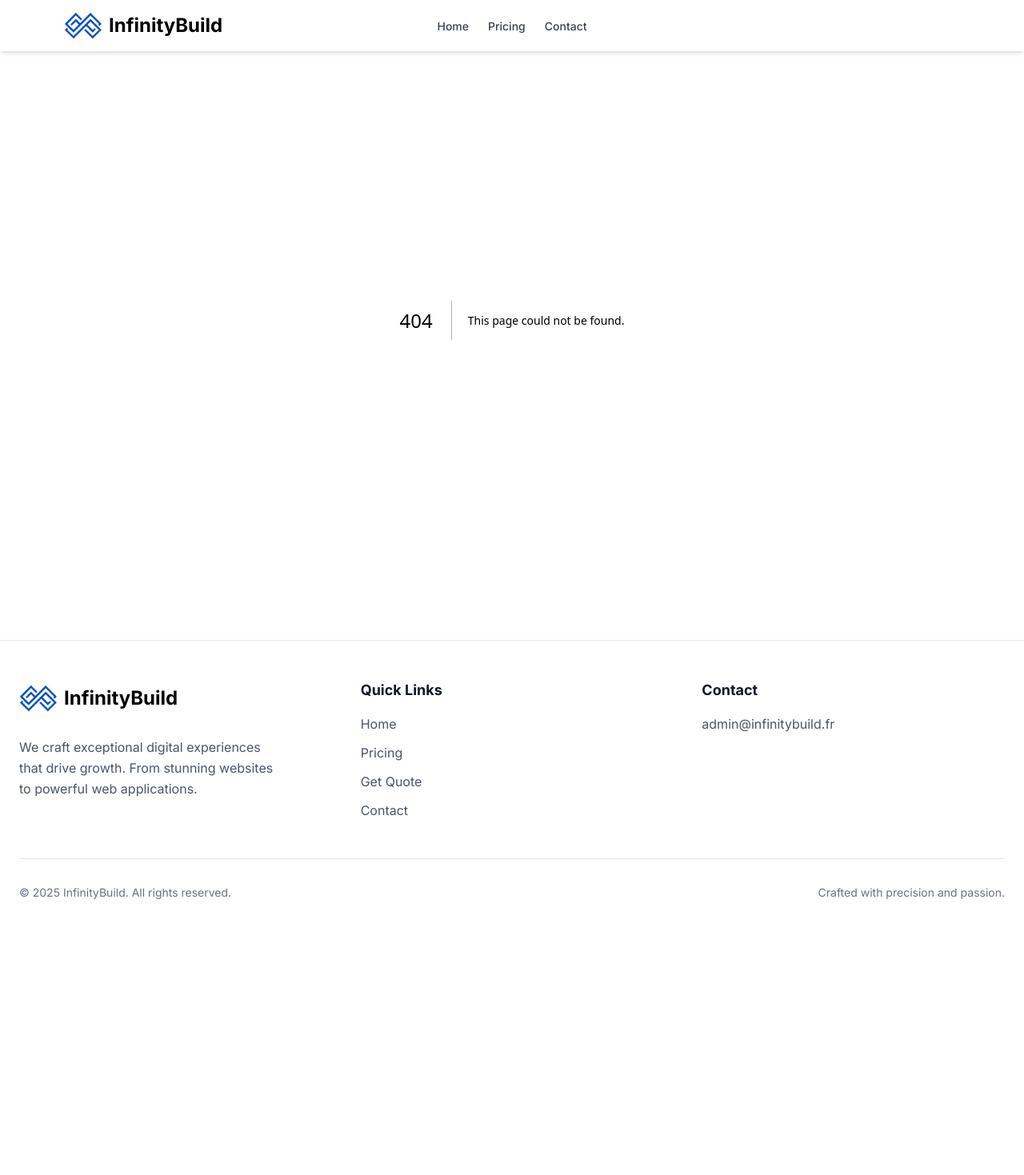
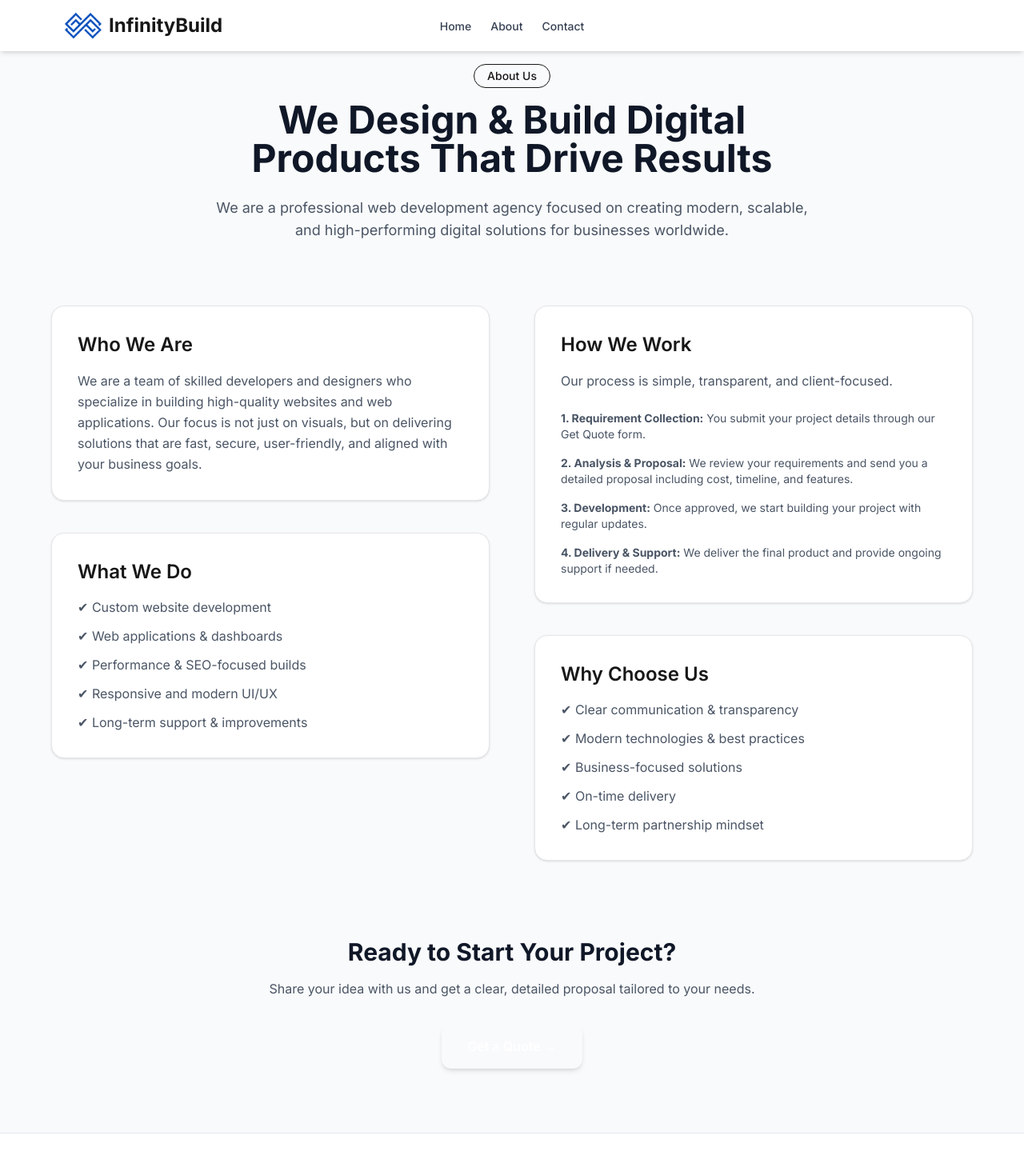
Before and after one commit to Ahmedjalalz/Infinitybuild, a Next.js app: page /about in a window 1280 px wide. Before the commit this address had no page. Shown: the top 1469 px of the page at 80% size. Before the commit the page ends 1174 px from the top, so only its background shows below. Built offline with nearby package versions, Linux system fonts and the light colour scheme.

Commit message:
Complete in English

```diff
--- /dev/null
+++ b/src/app/about/page.jsx
@@ -0,0 +1,143 @@
+import Link from "next/link"
+
+export const metadata = {
+  title: 'About Us',
+  description:
+    'Learn more about our web development agency, our process, and how we help businesses grow through modern digital solutions.',
+}
+
+export default function AboutPage() {
+  return (
+    <section className="bg-gray-50 min-h-screen py-20 px-4">
+      <div className="max-w-6xl mx-auto">
+
+        {/* Header */}
+        <div className="text-center max-w-3xl mx-auto mb-20">
+          <span
+            className="inline-block px-4 py-1 rounded-full text-sm border border-[var(--primary-color)]/70 font-medium mb-4"
+            style={{
+              backgroundColor:
+                'color-mix(in srgb, var(--primary-color) 5%, transparent)',
+              color: 'var(--primary-color)',
+            }}
+          >
+            About Us
+          </span>
+
+          <h1 className="text-4xl md:text-5xl font-bold text-gray-900 mb-6">
+            We <span className='text-[var(--primary-color)]'>Design & Build</span> Digital Products That Drive Results
+          </h1>
+
+          <p className="text-lg text-gray-600">
+            We are a professional web development agency focused on creating
+            modern, scalable, and high-performing digital solutions for
+            businesses worldwide.
+          </p>
+        </div>
+
+        {/* Main Content */}
+        <div className="grid lg:grid-cols-2 gap-14 items-start">
+
+          {/* Left Content */}
+          <div className="space-y-10">
+
+            <div className="bg-white border border-gray-200 rounded-2xl p-8 shadow-sm transition hover:shadow-md hover:border-[var(--primary-color)]/70">
+              <h3 className="text-2xl text-[var(--primary-color)] font-semibold mb-4">
+                Who We Are
+              </h3>
+              <p className="text-gray-600 leading-relaxed">
+                We are a team of skilled developers and designers who specialize
+                in building high-quality websites and web applications. Our
+                focus is not just on visuals, but on delivering solutions that
+                are fast, secure, user-friendly, and aligned with your business
+                goals.
+              </p>
+            </div>
+
+            <div className="bg-white border border-gray-200 rounded-2xl p-8 shadow-sm transition hover:shadow-md hover:border-[var(--primary-color)]/70">
+              <h3 className="text-2xl text-[var(--primary-color)] font-semibold mb-4">
+                What We Do
+              </h3>
+              <ul className="space-y-3 text-gray-600">
+                <li>✔ Custom website development</li>
+                <li>✔ Web applications & dashboards</li>
+                <li>✔ Performance & SEO-focused builds</li>
+                <li>✔ Responsive and modern UI/UX</li>
+                <li>✔ Long-term support & improvements</li>
+              </ul>
+            </div>
+
+          </div>
+
+          {/* Right Content */}
+          <div className="space-y-10">
+
+            <div className="bg-white border border-gray-200 rounded-2xl p-8 shadow-sm transition hover:shadow-md hover:border-[var(--primary-color)]/70">
+              <h3 className="text-2xl text-[var(--primary-color)] font-semibold mb-4">
+                How We Work
+              </h3>
+              <p className="text-gray-600 leading-relaxed mb-6">
+                Our process is simple, transparent, and client-focused.
+              </p>
+
+              <ol className="space-y-4 text-gray-600 text-sm">
+                <li>
+                  <strong>1. Requirement Collection:</strong> You submit your
+                  project details through our Get Quote form.
+                </li>
+                <li>
+                  <strong>2. Analysis & Proposal:</strong> We review your
+                  requirements and send you a detailed proposal including cost,
+                  timeline, and features.
+                </li>
+                <li>
+                  <strong>3. Development:</strong> Once approved, we start
+                  building your project with regular updates.
+                </li>
+                <li>
+                  <strong>4. Delivery & Support:</strong> We deliver the final
+                  product and provide ongoing support if needed.
+                </li>
+              </ol>
+            </div>
+
+            <div className="bg-white border border-gray-200 rounded-2xl p-8 shadow-sm transition hover:shadow-md hover:border-[var(--primary-color)]/70">
+              <h3 className="text-2xl text-[var(--primary-color)] font-semibold mb-4">
+                Why Choose Us
+              </h3>
+              <ul className="space-y-3 text-gray-600">
+                <li>✔ Clear communication & transparency</li>
+                <li>✔ Modern technologies & best practices</li>
+                <li>✔ Business-focused solutions</li>
+                <li>✔ On-time delivery</li>
+                <li>✔ Long-term partnership mindset</li>
+              </ul>
+            </div>
+
+          </div>
+        </div>
+
+        {/* Bottom CTA */}
+        <div className="text-center mt-24">
+          <h2 className="text-3xl font-bold text-gray-900 mb-4 ">
+            Ready to Start Your Project?
+          </h2>
+          <p className="text-gray-600 mb-8">
+            Share your idea with us and get a clear, detailed proposal tailored
+            to your needs.
+          </p>
+
+          <Link
+            href="/get-quote"
+            className="inline-block px-8 py-4 rounded-xl text-white font-semibold
+                       transition shadow-md hover:shadow-lg hover:-translate-y-0.5"
+            style={{ backgroundColor: 'var(--primary-color)' }}
+          >
+            Get a Quote →
+          </Link>
+        </div>
+
+      </div>
+    </section>
+  )
+}
--- a/src/components/Footer.jsx
+++ b/src/components/Footer.jsx
@@ -1,4 +1,5 @@
 import Image from 'next/image';
+import Link from 'next/link';
 import React from 'react';
 
 const Footer = () => {
@@ -31,24 +32,24 @@ const Footer = () => {
             <h3 className="font-bold text-gray-900 text-lg">Quick Links</h3>
             <ul className="space-y-3">
               <li>
-                <a href="#" className="text-gray-600 hover:text-[var(--primary-color)] transition">
+                <Link href="./" className="text-gray-600 hover:text-[var(--primary-color)] transition">
                   Home
-                </a>
+                </Link>
               </li>
               <li>
-                <a href="#" className="text-gray-600 hover:text-[var(--primary-color)] transition">
-                  Pricing
-                </a>
+                <Link href="./about" className="text-gray-600 hover:text-[var(--primary-color)] transition">
+                  About
+                </Link>
               </li>
               <li>
-                <a href="#" className="text-gray-600 hover:text-[var(--primary-color)] transition">
+                <Link href="./get-quote" className="text-gray-600 hover:text-[var(--primary-color)] transition">
                   Get Quote
-                </a>
+                </Link>
               </li>
               <li>
-                <a href="#" className="text-gray-600 hover:text-[var(--primary-color)] transition">
+                <Link href="./contact" className="text-gray-600 hover:text-[var(--primary-color)] transition">
                   Contact
-                </a>
+                </Link>
               </li>
             </ul>
           </div>
--- a/src/components/Hero.jsx
+++ b/src/components/Hero.jsx
@@ -36,20 +36,25 @@ export default function Hero() {
         {/* Buttons */}
         <div className="mt-10 flex justify-center gap-4 z-10 relative">
           <Link href="/get-quote" className="bg-white cursor-pointer hover:bg-white/90 text-[var(--primary-color)] px-7 py-3 rounded-xl font-semibold shadow-lg inline-block">
-            Start Your Project →
+            Get Started →
           </Link>
 
-          <Link href="/pricing" className="bg-transparent cursor-pointer hover:bg-white/10 text-white px-7 py-3 rounded-xl font-medium border border-white/50 shadow-sm backdrop-blur-sm transition inline-block">
-            View Pricing
+          <Link href="/about" className="bg-transparent cursor-pointer hover:bg-white/10 text-white px-7 py-3 rounded-xl font-medium border border-white/50 shadow-sm backdrop-blur-sm transition inline-block">
+            About Us
           </Link>
         </div>
 
         {/* Stats */}
         <div className="mt-20 grid grid-cols-1 sm:grid-cols-3 gap-12">
+          <Stat value="Custom-Built" label="Solutions" className="text-white" />
+          <Stat value="Client-First" label="Approach" className="text-white" />
+          <Stat value="Scalable & Secure" label="Code" className="text-white" />
+        </div>
+        {/* <div className="mt-20 grid grid-cols-1 sm:grid-cols-3 gap-12">
           <Stat value="50+" label="Projects Delivered" className="text-white" />
           <Stat value="98%" label="Client Satisfaction" className="text-white" />
           <Stat value="5+" label="Years Experience" className="text-white" />
-        </div>
+        </div> */}
 
       </div>
     </section>
@@ -110,7 +115,7 @@ export default function Hero() {
 function Stat({ value, label }) {
   return (
     <div className="text-center">
-      <h3 className="text-4xl font-extrabold text-background">
+      <h3 className="text-3xl font-extrabold text-background">
         {value}
       </h3>
       <p className="mt-2 text-white">{label}</p>
--- a/src/components/Navbar.jsx
+++ b/src/components/Navbar.jsx
@@ -32,8 +32,8 @@ function Navbar() {
           </Link>
         </li>
         <li>
-          <Link href="/pricing" className="hover:text-[var(--primary-color)] text-sm">
-            Pricing
+          <Link href="/about" className="hover:text-[var(--primary-color)] text-sm">
+            About
           </Link>
         </li>
         <li>
--- a/src/components/ServicesSection.jsx
+++ b/src/components/ServicesSection.jsx
@@ -4,7 +4,7 @@ import Link from 'next/link';
 
 const ServicesSection = () => {
   return (
-    <section className="py-24 bg-[var(--background)]">
+    <section className="py-24 mx-6 bg-[var(--background)]">
 
       {/* Header */}
         <div className="text-center mb-16">
```
